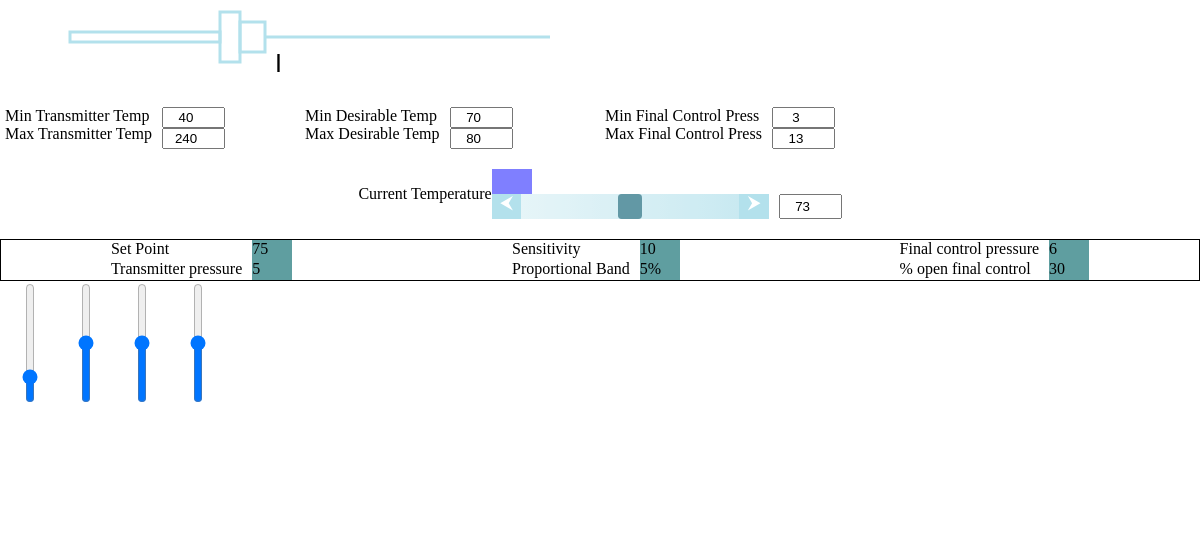
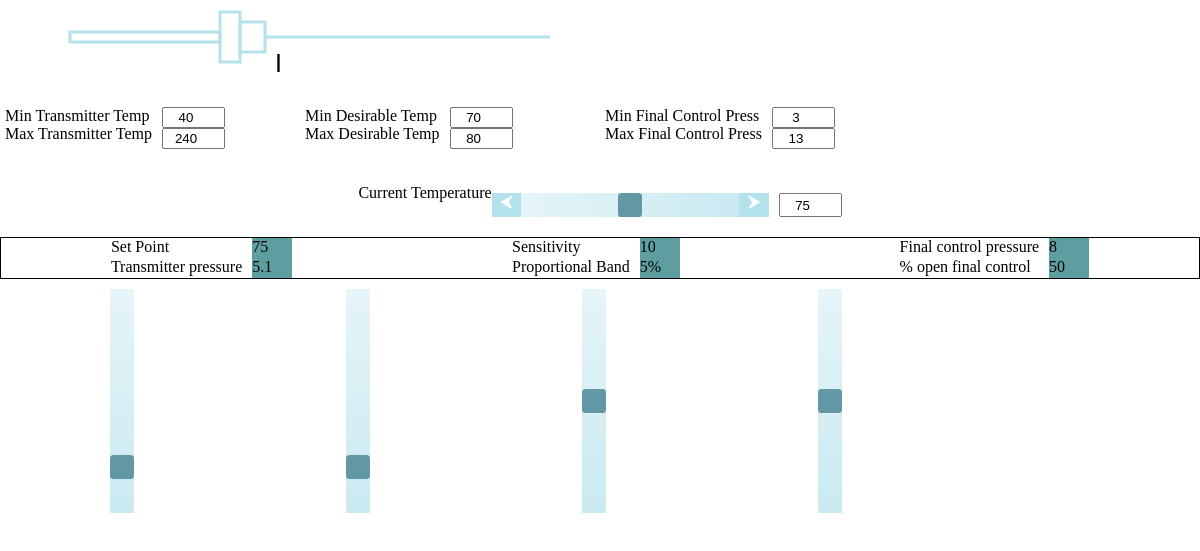
Before and after one commit to Bogdan5/VentilationSimulation, an Electron app: page mainWindow.html in a window 1200 px wide. Shown: the part 103-654 px from the top of the page. Drawn offline with Linux system fonts and the light colour scheme; no server answers.

Commit message:
Vertical sliders styling

```diff
--- a/content/calculation.js
+++ b/content/calculation.js
@@ -86,13 +86,18 @@ let renderResults = (data, minOpen, maxOpen) => {
   document.getElementById('sensitivityVal').innerHTML = setDecimal(sensit);
   document.getElementById('proportionalBandVal').innerHTML = setDecimal((sensit * 100)/(data.maxTransmTemp.val - data.minTransmTemp.val)) + "%";
   let tempSl = (data.temperature.val - data.minTransmTemp.val)/(data.maxTransmTemp.val - data.minTransmTemp.val);
+  let temp = 100 - 100*(data.temperature.val - data.minDesirTemp.val)/(data.maxDesirTemp.val - data.minDesirTemp.val);
   document.getElementById('transmitterPressVal').innerHTML = 3 + setDecimal(12 * tempSl);
-  document.getElementById('transmPressSlider').value = tempSl * 100;
   document.getElementById('finContrPressVal').innerHTML = setDecimal(data.minFinContrPress.val + ((data.maxFinContrPress.val - data.minFinContrPress.val)*
     (data.temperature.val - data.minDesirTemp.val))/(data.maxDesirTemp.val - data.minDesirTemp.val));
   document.getElementById('openFinContrVal').innerHTML = setDecimal(minOpen + (data.temperature.val - data.minDesirTemp.val)*(maxOpen - minOpen)/
   (data.maxDesirTemp.val - data.minDesirTemp.val));
   document.getElementById('setPointVal').innerHTML = setDecimal((data.maxDesirTemp.val + data.minDesirTemp.val)/2);
+  //Moving the bottom sliders
+  document.getElementById('transmTempSlider').value = 100 - tempSl * 100;
+  document.getElementById('transmPressSlider').value = 100 - tempSl * 100;
+  document.getElementById('finalControlPressSlider').value = temp;
+  document.getElementById('finalControlOpenSlider').value = temp;
 }
 
 // Recalculates value on change
@@ -147,11 +152,13 @@ exports.sliderMove = (id) => {
     let nod = document.getElementById(id);
     let inp = document.getElementById(id.slice(7));
     let disp = document.getElementById('slider-val');
-    let temp = (nod.value/100)*(data.maxDesirTemp.val - data.minDesirTemp.val) + data.minDesirTemp.val;
+    let val = Number(nod.value);
+    let temp = (val/100)*(data.maxDesirTemp.val - data.minDesirTemp.val) + data.minDesirTemp.val;
     console.log('slider moved');
     inp.value = temp;
     data[id.slice(7)].val = setDecimal(temp);
-    disp.style.left = `${(temp * 2.5) + 19}px`;
+    disp.innerHTML = (val/100)*(data.maxDesirTemp.val - data.minDesirTemp.val) + data.minDesirTemp.val;
+    disp.style.left = `${val*2 + 20}px`;
     recalculate(data);
   }
 }
--- a/content/data.js
+++ b/content/data.js
@@ -31,7 +31,7 @@ exports.data = {
     elem: document.getElementById('maxFinContrPressData')
   },
   temperature: {
-    val: 73,
+    val: 75,
     known: true,
     elem: document.getElementById('temperature')
   }
--- a/mainWindow.html
+++ b/mainWindow.html
@@ -59,7 +59,7 @@
         </div>
         <div class='currentTempControls naked' >
           <div id='arrowLeft' class='sliderArrow naked'>&#11164;</div>
-          <input type='range' id='slider-temperature' class='currentTempSlider naked' min='0' max='100' step='1' value='50'>
+          <input type='range' id='slider-temperature' class='currentTempSlider slider naked' min='0' max='100' step='1' value='50'>
           <div id='arrowRight' class='sliderArrow naked'>&#11166;</div>
           <input type='number' id='temperature'>
         </div>
@@ -99,10 +99,18 @@
     </div>
   </div>
   <div class='sliders'>
-    <input type='range' id='transmPressSlider' class='example' min='0' max='100' step='1' value='50' orient='vertical'>
-    <input type='range' id='desirTempSlider' class='example' min='0' max='100' step='1' value='50' orient='vertical'>
-    <input type='range' id='finalControlPressSlider' class='example' min='0' max='100' step='1' value='50' orient='vertical'>
-    <input type='range' id='finalControlOpenSlider' class='example' min='0' max='100' step='1' value='50' orient='vertical'>
+    <div>
+      <input type='range' id='transmTempSlider' class='vertical slider' min='0' max='100' step='1' value='50' orient='vertical'>
+    </div>
+    <div>
+    <input type='range' id='transmPressSlider' class='vertical slider' min='0' max='100' step='1' value='50' orient='vertical'>
+    </div>
+    <div>
+      <input type='range' id='finalControlPressSlider' class='vertical slider' min='0' max='100' step='1' value='50' orient='vertical'>
+    </div>
+    <div>
+      <input type='range' id='finalControlOpenSlider' class='vertical slider' min='0' max='100' step='1' value='50' orient='vertical'>
+    </div>
   </div>
 </body>
 </html>
--- a/render.js
+++ b/render.js
@@ -96,7 +96,7 @@ let addEventListenerButton = (id) => {
 
 
 //Add event listener for the current temperature slider
-document.getElementById('slider-temperature').addEventListener('change', sliderMove('slider-temperature'));
+document.getElementById('slider-temperature').addEventListener('input', sliderMove('slider-temperature'));
 
 //***************************************************************************************************
 //*******************SLIDER**************************************************************************
@@ -136,7 +136,8 @@ recalculate(data, type.normalBehaviour);
 
 let sld = document.getElementById('slider-temperature');
 let sldVal = document.getElementById('slider-val');
-sld.oninput = () => {
-  sldVal.innerHTML = (sld.value/100)*(data.maxDesirTemp.val - data.minDesirTemp.val) + data.minDesirTemp.val;
-  // sldVal.style.left =
-}
+// sld.oninput = () => {
+//   let val = Number(sld.value);
+//   sldVal.innerHTML = (val/100)*(data.maxDesirTemp.val - data.minDesirTemp.val) + data.minDesirTemp.val;
+//   sldVal.style.left = `${val*2 + 20}px`;
+// }
--- a/styles/style.scss
+++ b/styles/style.scss
@@ -125,7 +125,7 @@ input{
 
 /* The div with the current temperature */
 .currentTemp{
-  height: 50px;
+  height: 48px;
   display: flex;
   flex-direction: row;
   justify-content: center;
@@ -134,37 +134,37 @@ input{
 
 .currentTempLabel{
   justify-content: center;
-  line-height: 50px;
+  line-height: 48px;
 }
 
 .currentTempContainer{
   width: 350px;
-  height: 50px;
+  height: 48px;
   // background-color: purple;
 }
 
 .emptyTop{
-  height: 25px;
+  height: 24px;
   position: relative;
 }
 
 .currentTempControls{
   display: flex;
   flex-direction: row;
-  height: 25px;
+  height: 24px;
 }
 
 //Slider stuff_______________________________________________________________________________
 
 .sliderButtonDisplay{
   width: 40px;
-  height: 25px;
+  height: 24px;
   position:absolute;
   top: 0;
-  background-color: rgb(0, 0, 255);
+  // background-color: rgb(0, 0, 255);
   opacity: 0.5;
   text-align: center;
-  // left: 144px;
+  left: 120px;
 }
 
 .sliderArrow{
@@ -175,25 +175,38 @@ input{
   font-weight: 900;
 }
 
-.currentTempSlider {
+.slider{
   -webkit-appearance: none;
   appearance: none;
-  width: 100%;
-  height: 25px;
-  width: 224px;
-  background-image: linear-gradient(to right, lighten($primary-color, 10%), $primary-color 100%);
   opacity: 0.7;
   -webkit-transition: 0.2s;
   transition: opacity 0.2s;
+  height: 24px;
+  width: 224px;
+  background-image: linear-gradient(to right, lighten($primary-color, 10%), $primary-color 100%);
 }
-.currentTempSlider:hover {
+
+// .currentTempSlider {
+  // -webkit-appearance: none;
+  // appearance: none;
+  // width: 100%;
+  // height: 24px;
+  // width: 224px;
+  // background-image: linear-gradient(to right, lighten($primary-color, 10%), $primary-color 100%);
+  // background-image: linear-gradient(to right, lighten($primary-color, 10%), $primary-color 100%);
+  // opacity: 0.7;
+  // -webkit-transition: 0.2s;
+  // transition: opacity 0.2s;
+// }
+
+.slider:hover {
   opacity: 1;
 }
-.currentTempSlider::-webkit-slider-thumb {
+.slider::-webkit-slider-thumb {
   -webkit-appearance: none;
   appearance: none;
   width: 24px;
-  height: 25px;
+  height: 24px;
   background: darken($primary-color, 50%);
   border-radius: 15%;
   cursor: pointer;
@@ -202,19 +215,31 @@ input{
   }
 }
 
-.sliderButtonHandle{
-  position: absolute;
-  top: 0;
-  width: 20px;
-  height: 25px;
-  background-color: darken($primary-color, 20%);
-  cursor: pointer;
-}
+// .sliderButtonHandle{
+//   position: absolute;
+//   top: 0;
+//   width: 20px;
+//   height: 25px;
+//   background-color: darken($primary-color, 20%);
+//   cursor: pointer;
+// }
 
 //**********************************************************************************************************
 //***************************************SLIDERS************************************************************
-.example{
-  width: 40px;
-  height: 120px;
-  -webkit-appearance: slider-vertical;
+.vertical{
+  // width: 24px;
+  // height: 120px;
+  // -webkit-appearance: slider-vertical;
+  // background-image: linear-gradient(to bottom, lighten($primary-color, 10%), $primary-color 100%);
+  transform: rotate(90deg);
+  margin-top: 110px;
+  // -webkit-transform:rotate(90deg);
 }
+
+.sliders{
+  display: flex;
+  flex-direction: row;
+  &>div{
+
+  }
+}
```
Also changed, not shown: styles/style.css, 1 other file.
